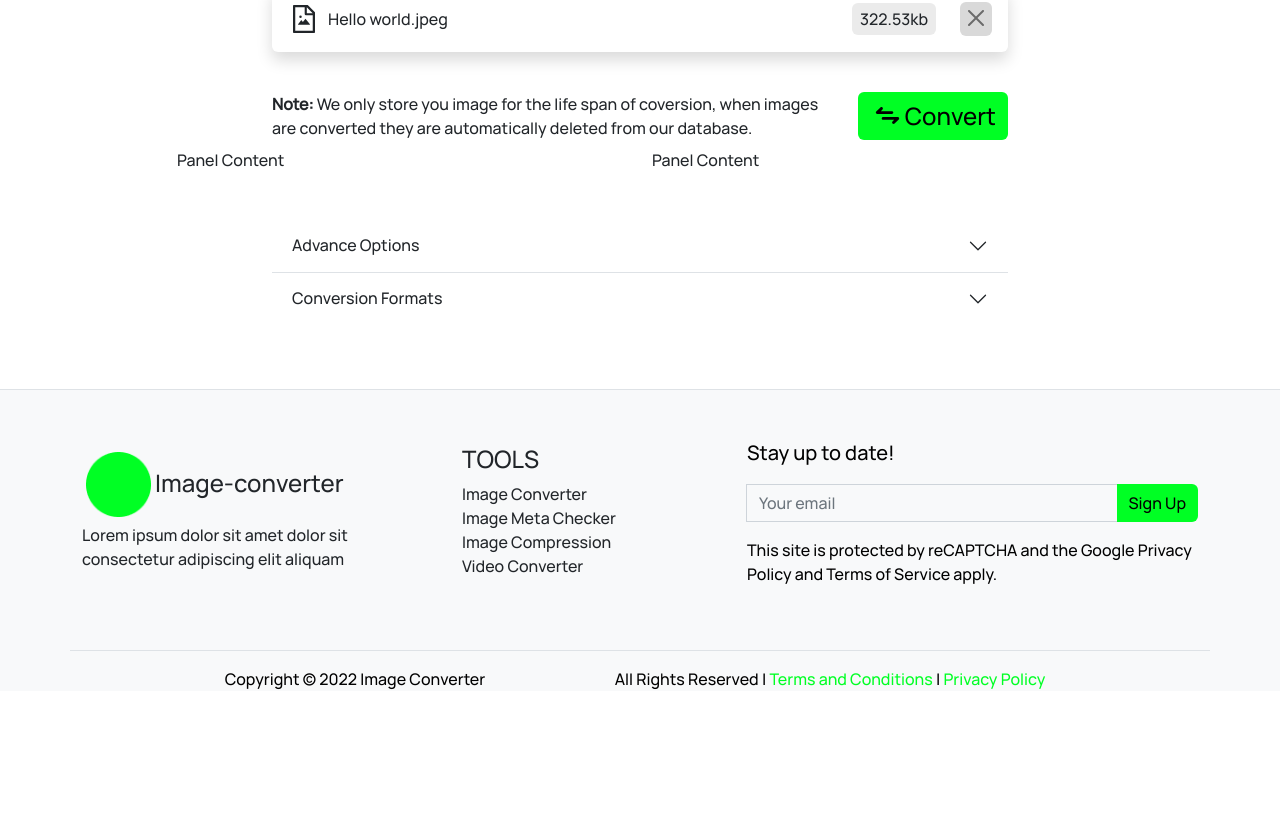
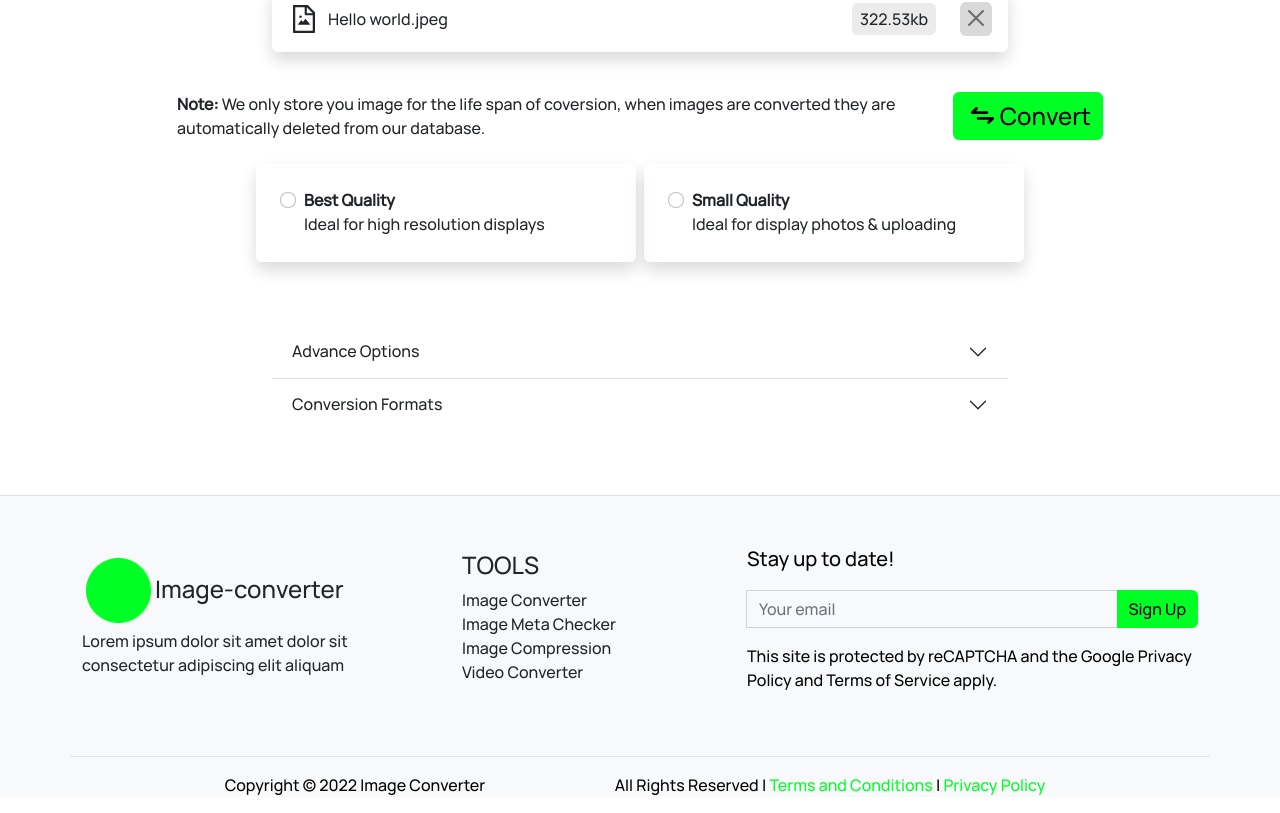
Before and after one commit to MUNYYBY/image-converter, a Next.js app: page /cx/image-converter in a window 1280 px wide. Shown: the part 814-1627 px from the top of the page. Before the commit the page ends 1521 px from the top, so only its background shows below. Built offline with nearby package versions, Linux system fonts and the light colour scheme.

Commit message:
Added Quality options form panels

```diff
--- a/Components/Convert-Images/Convert-Images.js
+++ b/Components/Convert-Images/Convert-Images.js
@@ -67,7 +67,7 @@ export default function ConvertImages() {
               />
             </div>
           </Col>
-          <Col lg={8} md={10} sm={10} className="my-2">
+          <Col lg={10} md={10} sm={10} className="my-2">
             <div className="d-flex flex-row justify-content-between align-items-center">
               <p className="me-4 mb-0 text-left fs-6">
                 <b>Note:</b> We only store you image for the life span of
@@ -81,11 +81,51 @@ export default function ConvertImages() {
               </button>
             </div>
           </Col>
-          <Col lg={5} md={5} sm={10} className="panel panel-default">
-            <div class="panel-body">Panel Content</div>
+          <Col
+            lg={4}
+            md={4}
+            sm={10}
+            className="panel panel-default rounded shadow me-md-1 p-4 my-sm-3"
+          >
+            <div class="panel-body">
+              <div class="form-check">
+                <input
+                  class="form-check-input"
+                  type="radio"
+                  name="QualityRadio1"
+                  id="QualityRadio1"
+                />
+                <label class="form-check-label" for="QualityRadio1">
+                  <div className="formPanelContentContainer">
+                    <p className="fw-bold mb-0">Best Quality</p>
+                    <p className="mb-0">Ideal for high resolution displays</p>
+                  </div>
+                </label>
+              </div>
+            </div>
           </Col>
-          <Col lg={5} md={5} sm={10} className="panel panel-default">
-            <div class="panel-body">Panel Content</div>
+          <Col
+            lg={4}
+            md={4}
+            sm={10}
+            className="panel panel-default my-4 rounded shadow ms-md-1 p-4 my-sm-3"
+          >
+            <div class="panel-body">
+              <div class="form-check">
+                <input
+                  class="form-check-input"
+                  type="radio"
+                  name="QualityRadio1"
+                  id="QualityRadio1"
+                />
+                <label class="form-check-label" for="QualityRadio1">
+                  <div className="formPanelContentContainer">
+                    <p className="fw-bold mb-0">Small Quality</p>
+                    <p className="mb-0">Ideal for display photos & uploading</p>
+                  </div>
+                </label>
+              </div>
+            </div>
           </Col>
           <Col lg={8} md={10} sm={10} className="mt-5">
             <Accordion flush>
```
